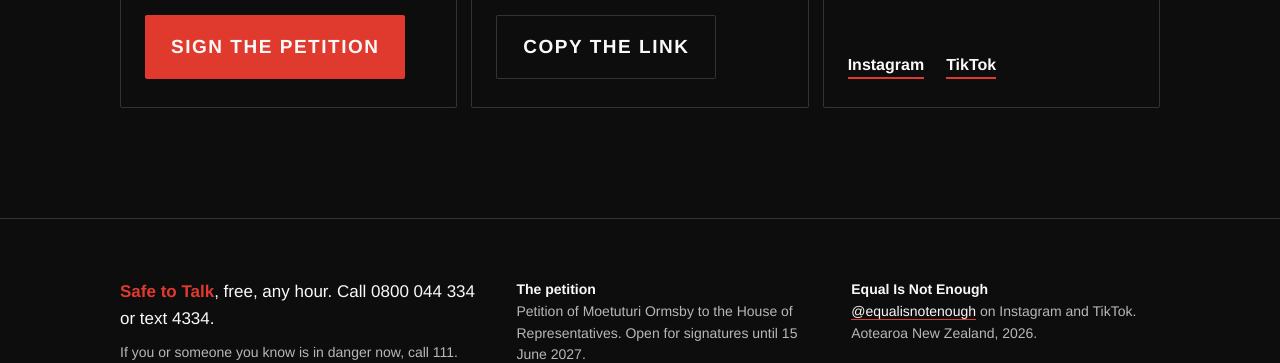
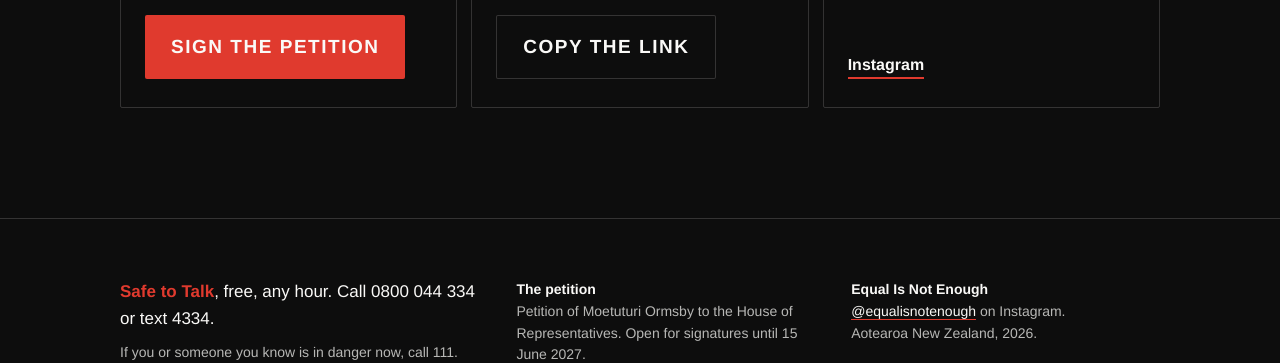
Before and after one commit to moetsey/equalisnotenough.nz, a plain HTML site: page index.html in a window 1280 px wide. Shown: the part 5424-5787 px from the top of the page. Drawn offline with Linux system fonts and the light colour scheme.

Commit message:
Instagram only: remove TikTok links; add Instagram glyph for the email signature
Co-Authored-By: Claude Fable 5.1 <noreply@anthropic.com>

```diff
--- a/index.html
+++ b/index.html
@@ -219,7 +219,7 @@
       <div class="way reveal"><p class="n">02</p><h3>Send it to one person</h3><p>Not everyone. One person who hasn't signed. That is how we got from 139 to here.</p>
         <div class="act"><button class="btn ink" id="copy" type="button" style="border:1px solid var(--line)">Copy the link</button><span class="copied" id="copied" hidden>Copied. Now send it.</span></div></div>
       <div class="way reveal"><p class="n">03</p><h3>Follow and share</h3><p>Every case, every number, every update, as it happens.</p>
-        <div class="act"><a class="link" href="https://www.instagram.com/equalisnotenough/">Instagram</a><a class="link" href="https://www.tiktok.com/@equalisnotenough">TikTok</a><a class="link merch" href="#">Get the merch</a></div></div>
+        <div class="act"><a class="link" href="https://www.instagram.com/equalisnotenough/">Instagram</a><a class="link merch" href="#">Get the merch</a></div></div>
     </div>
   </div>
 </section>
@@ -229,7 +229,7 @@
     <div><p class="help-line"><b>Safe to Talk</b>, free, any hour. Call 0800 044 334 or text 4334.</p>
       <p style="margin-top:10px">If you or someone you know is in danger now, call 111.</p></div>
     <div><p><b>The petition</b></p><p>Petition of Moetuturi Ormsby to the House of Representatives. Open for signatures until 15 June 2027.</p><p><a href="https://petitions.parliament.nz/d245fb8b-cbc1-491d-cceb-08df087aadbc">petitions.parliament.nz</a></p></div>
-    <div><p><b>Equal Is Not Enough</b></p><p><a href="https://www.instagram.com/equalisnotenough/">@equalisnotenough</a> on Instagram and TikTok.</p><p>Aotearoa New Zealand, 2026.</p></div>
+    <div><p><b>Equal Is Not Enough</b></p><p><a href="https://www.instagram.com/equalisnotenough/">@equalisnotenough</a> on Instagram.</p><p>Aotearoa New Zealand, 2026.</p></div>
   </div>
 </div></footer>
 
```
Also changed, not shown: ig.png (added).
